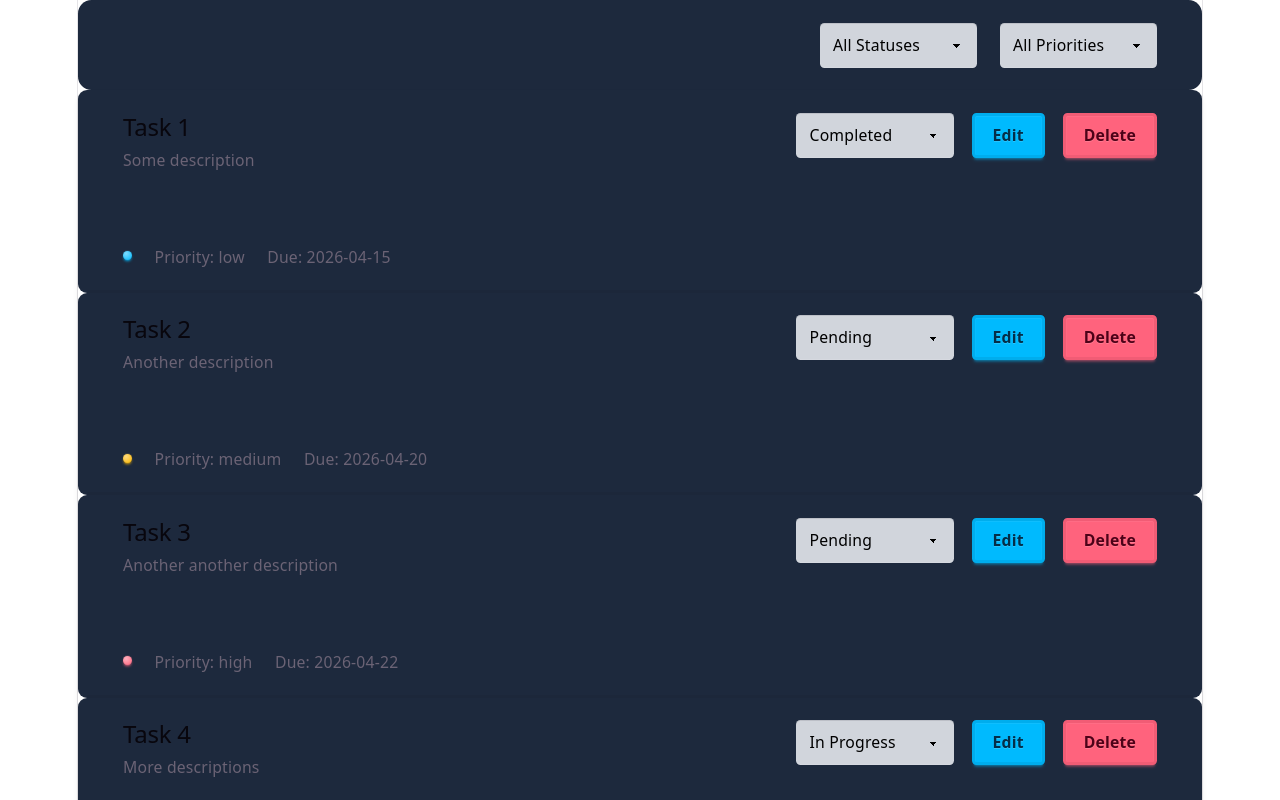
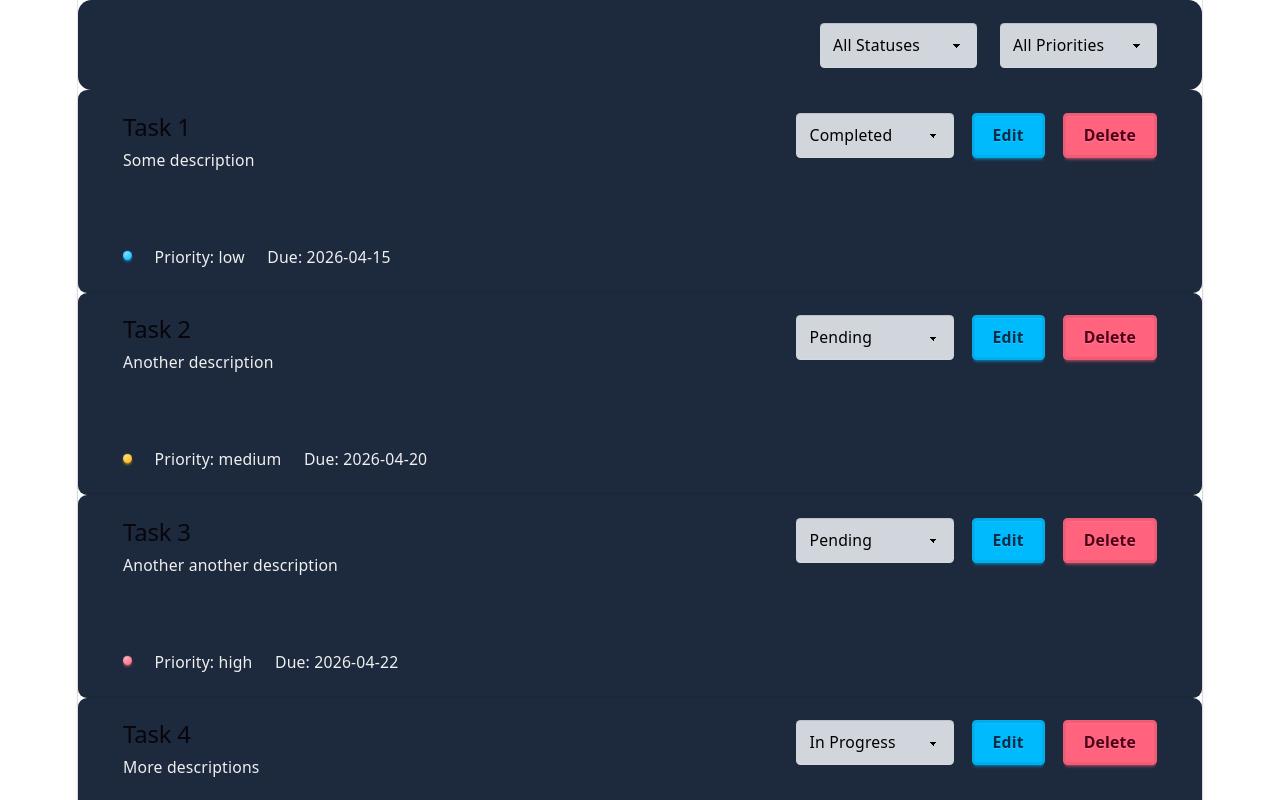
Before and after one commit to chadgarc/SBA-React-Dashboard-Application, a React (Vite) app: page / in a window 1280 px wide. Shown: the top 800 px of the page. Built offline with nearby package versions, Linux system fonts and the light colour scheme.

Commit message:
Improved text visibility for dark background

```diff
--- a/src/index.css
+++ b/src/index.css
@@ -2,7 +2,7 @@
 @plugin "daisyui";
 
 :root {
-  --text: #6b6375;
+  --text: hsl(0, 0%, 94%);
   --text-h: #08060d;
   --bg: #fff;
   --border: #e5e4e7;
@@ -10,7 +10,7 @@
   --accent: #aa3bff;
   --accent-bg: rgba(170, 59, 255, 0.1);
   --accent-border: rgba(170, 59, 255, 0.5);
-  --social-bg: rgba(244, 243, 236, 0.5);
+  --social-bg: #f1f1f1db;
   --shadow:
     rgba(0, 0, 0, 0.1) 0 10px 15px -3px, rgba(0, 0, 0, 0.05) 0 4px 6px -2px;
 
@@ -35,7 +35,7 @@
 
 @media (prefers-color-scheme: dark) {
   :root {
-    --text: #9ca3af;
+    --text: hsl(180, 3%, 94%);
     --text-h: #f3f4f6;
     --bg: #16171d;
     --border: #2e303a;
@@ -93,3 +93,7 @@ h2 {
 p {
   margin: 0;
 }
+
+input[type="date"]::-webkit-calendar-picker-indicator {
+  filter: invert(1);
+}
```
